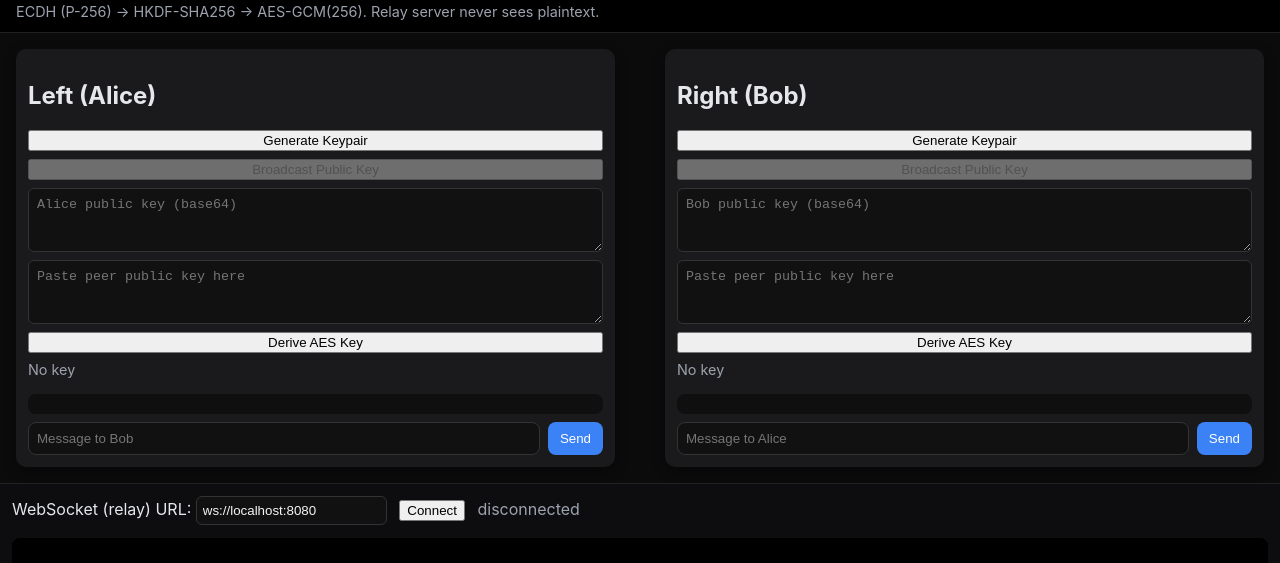
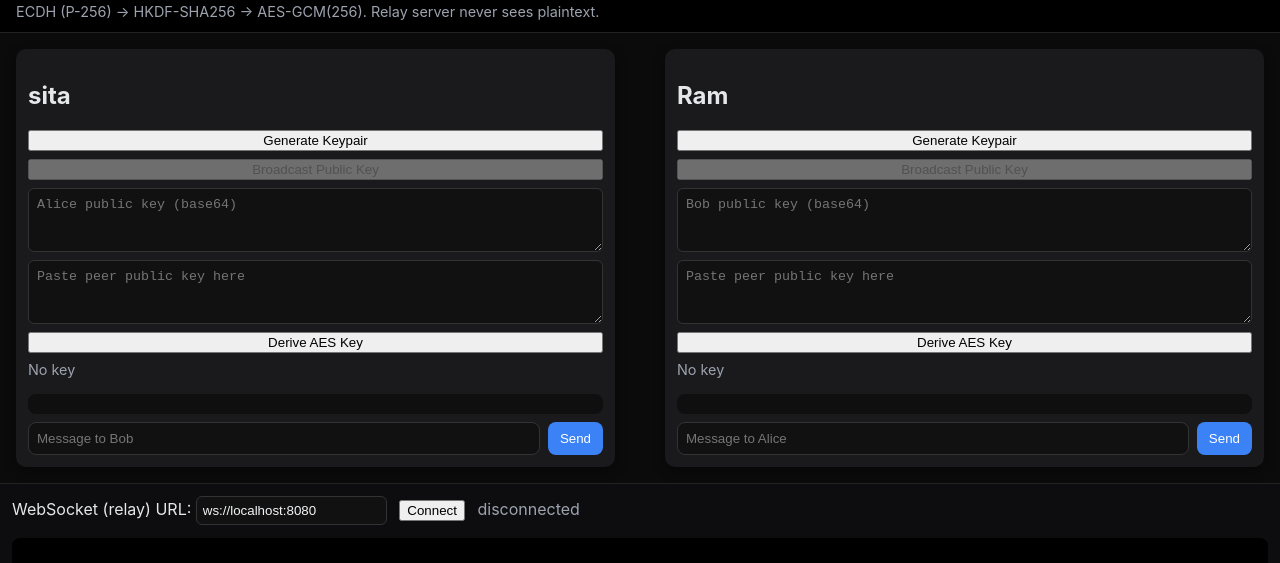
Before and after one commit to Namoj-design/AES-Project, a plain HTML site: page client/index.html in a window 1280 px wide. Shown: the part 39-602 px from the top of the page. Drawn offline with Linux system fonts and the light colour scheme.

Commit message:
new eidt

```diff
--- a/client/index.html
+++ b/client/index.html
@@ -14,7 +14,7 @@
 
   <main class="layout">
     <section class="panel" id="left-panel">
-      <h2>Left (Alice)</h2>
+      <h2>sita</h2>
 
       <div class="controls">
         <button id="left-gen">Generate Keypair</button>
@@ -34,7 +34,7 @@
     </section>
 
     <section class="panel" id="right-panel">
-      <h2>Right (Bob)</h2>
+      <h2>Ram</h2>
 
       <div class="controls">
         <button id="right-gen">Generate Keypair</button>
```
